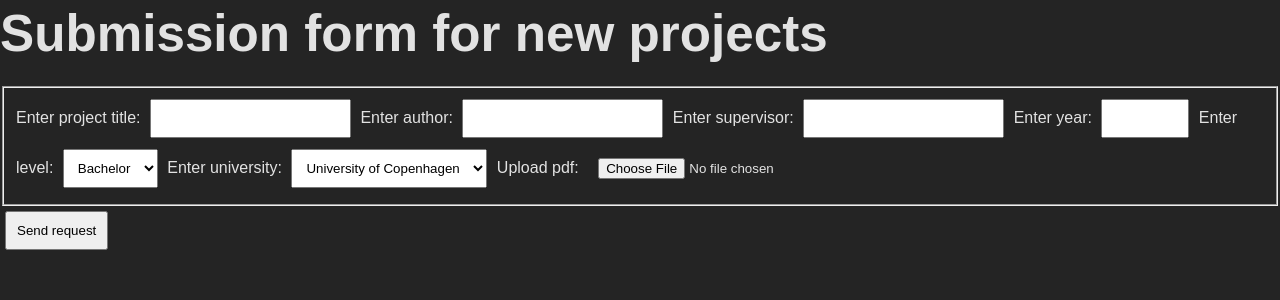
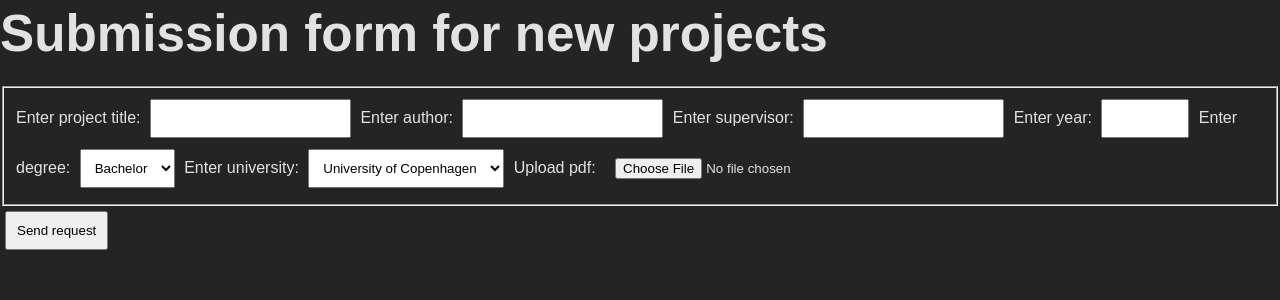
Before and after one commit to AS0013/DatabaseProject_UCPH, a Flask app: page /addProject in a window 1280 px wide. Shown: the part 44-344 px from the top of the page. Run offline with Flask 3, Linux system fonts and the light colour scheme.

Commit message:
Update addProject.html
Co-Authored-By: NikoUSoren <126587840+NikoUSoren@users.noreply.github.com>
Co-Authored-By: Anton Bressendorff <126203682+AntonBressendorff@users.noreply.github.com>

```diff
--- a/Flask_app/templates/addProject.html
+++ b/Flask_app/templates/addProject.html
@@ -32,7 +32,7 @@
                 <label for="year">Enter year:
                     <input id="year" type="number" min="1900" max="2024" required />
                 </label>
-                <label>Enter level:
+                <label>Enter degree:
                     <select>
                         <option value="BSc" selected>Bachelor</option>
                         <option value="MSc">Master</option>
```
